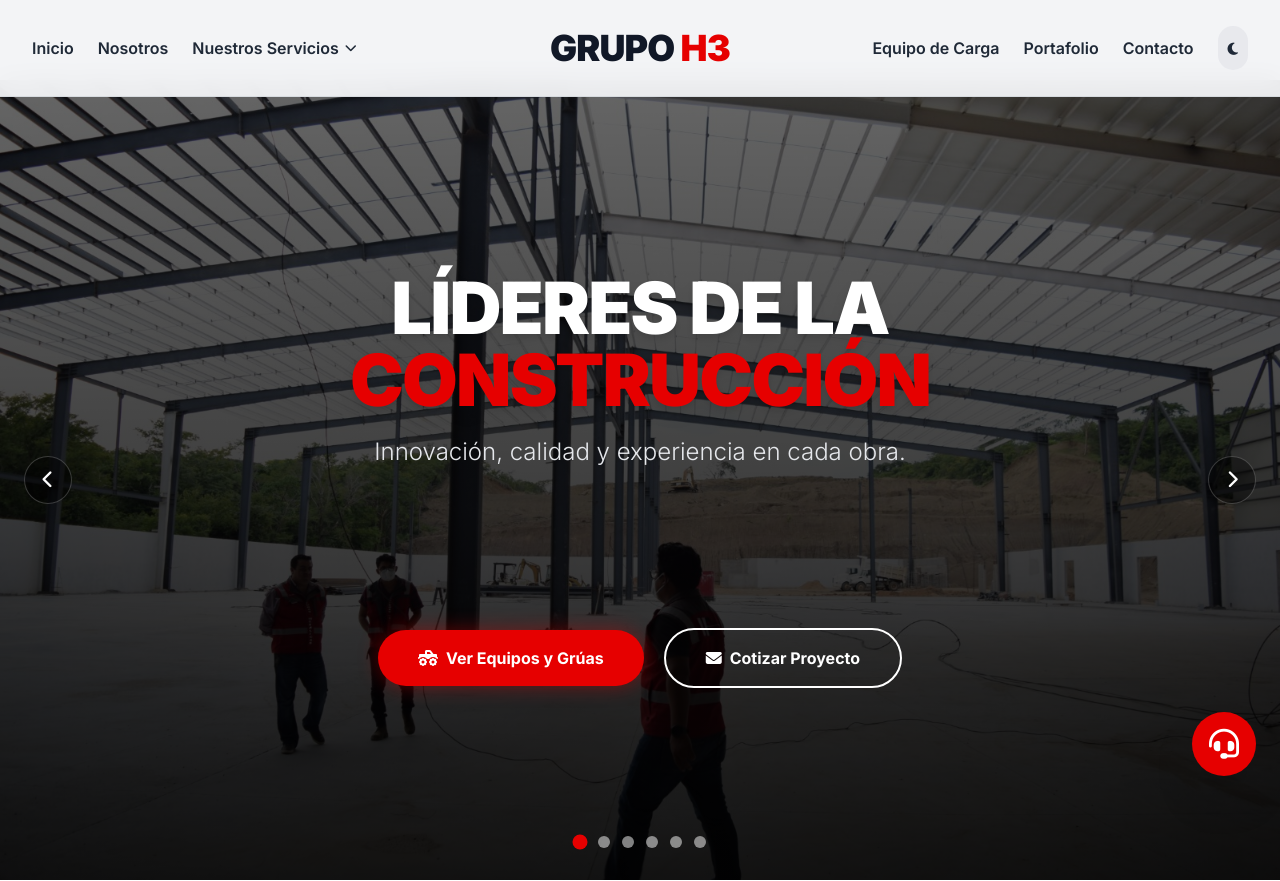
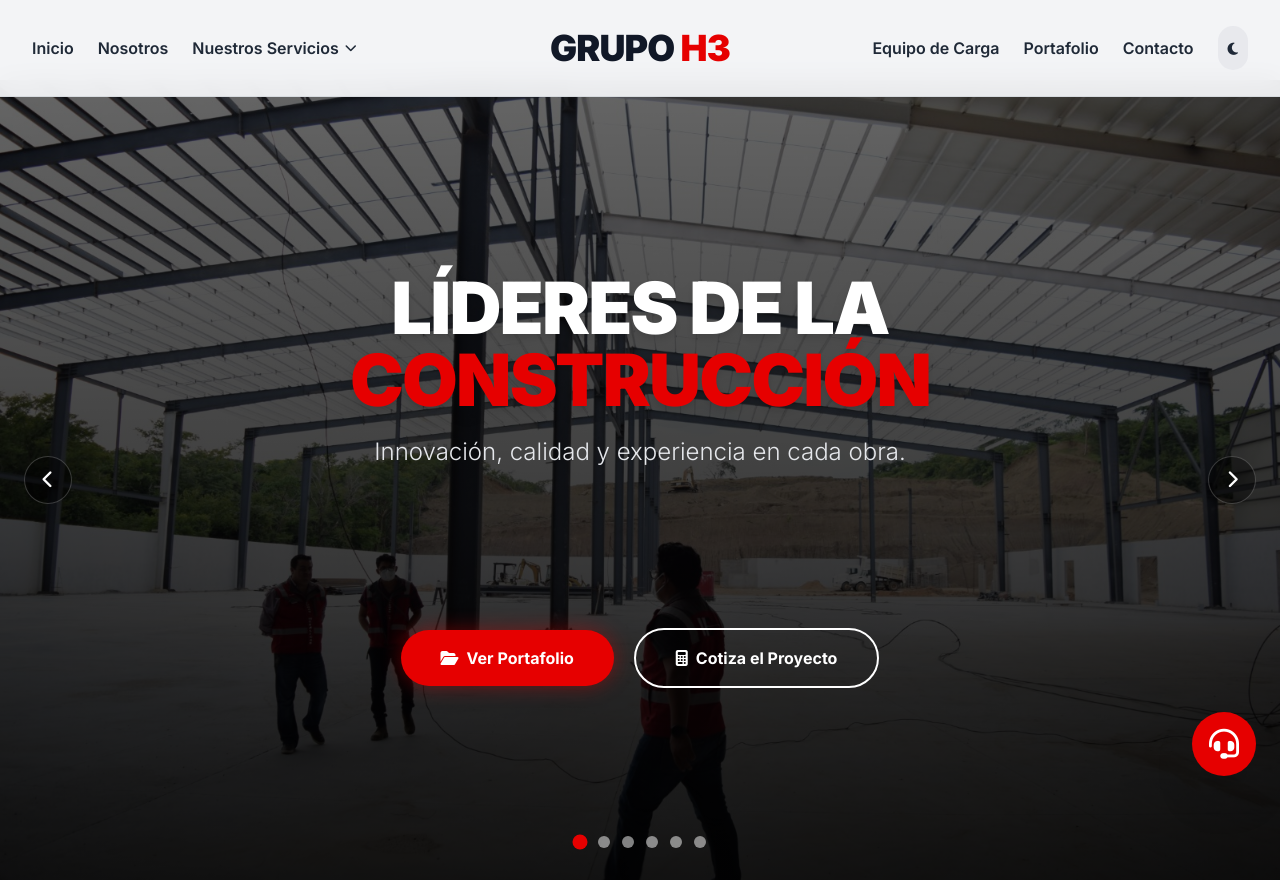
Before and after one commit to MiguelG2000/pagina_h3, a Django app: page / in a window 1280 px wide. Shown: the top 881 px of the page. Run offline with Django 5.2, Linux system fonts and the light colour scheme; some libraries are stand-ins or nearby versions.

Commit message:
Botones en hero y en gruas

```diff
--- a/templates/cliente/equipo_carga.html
+++ b/templates/cliente/equipo_carga.html
@@ -327,13 +327,19 @@
 
         </div>
 
-        <!-- Botón Ver Todo / Ver Menos -->
-        <div class="text-center mt-10" data-aos="fade-up">
+        <!-- Botones de Acción: Ver Todo / Descargar Catálogo -->
+        <div class="flex flex-col sm:flex-row items-center justify-center gap-4 mt-10" data-aos="fade-up" data-aos-delay="100">
             <button id="btn-ver-todo"
-                    class="inline-flex items-center gap-2 bg-brand-red hover:bg-red-700 text-white font-bold py-3 px-8 rounded-full transition-all shadow-lg hover:shadow-xl transform hover:-translate-y-0.5">
+                    class="inline-flex items-center gap-2 bg-brand-red hover:bg-red-700 text-white font-bold py-3.5 px-8 rounded-xl transition-all shadow-lg hover:shadow-xl transform hover:-translate-y-0.5 text-sm sm:text-base">
                 <span id="btn-texto">Ver todo</span>
                 <i id="btn-icono" class="fas fa-chevron-down transition-transform duration-300"></i>
             </button>
+
+            <a href="{% static 'pdf/catalogo_gruas.pdf' %}" download class="inline-flex items-center gap-3 bg-brand-red hover:bg-red-700 text-white font-bold text-sm sm:text-base px-8 py-3.5 rounded-xl shadow-lg hover:shadow-red-500/30 transform hover:-translate-y-0.5 transition-all duration-300 group">
+                <i class="fas fa-file-pdf text-xl group-hover:scale-110 transition-transform"></i>
+                <span>Descargar Portafolio de Grúas</span>
+                <i class="fas fa-download text-sm group-hover:translate-y-0.5 transition-transform"></i>
+            </a>
         </div>
     </div>
 </section>
--- a/templates/cliente/hero.html
+++ b/templates/cliente/hero.html
@@ -82,16 +82,33 @@
 
         </div>
 
-        <!-- Botones de Acción -->
-        <div class="flex flex-col sm:flex-row gap-4 sm:gap-5 justify-center items-stretch sm:items-center w-full sm:w-auto">
+        <!-- Botones de Acción Dinámicos por Slide -->
+        <div class="w-full sm:w-auto">
+
+            <!-- Grupo de Botones Exclusivo para Slide 2 (Grúas) -->
+            <div id="hero-btns-gruas" class="hidden flex-col sm:flex-row gap-4 sm:gap-5 justify-center items-stretch sm:items-center w-full sm:w-auto">
                 <a href="#equipo-carga"
                    class="inline-flex items-center justify-center bg-brand-red hover:bg-red-700 text-white font-bold py-3.5 sm:py-4 px-8 sm:px-10 rounded-full transition-all duration-300 transform hover:scale-105 shadow-[0_0_20px_rgba(230,0,0,0.4)] text-sm sm:text-base w-full sm:w-auto whitespace-nowrap">
                     <i class="fas fa-truck-monster mr-2"></i>Ver Equipos y Grúas
                 </a>
+                <button onclick="openAreaContact('Grúas', 'H3 Grúas')"
+                   class="inline-flex items-center justify-center bg-transparent border-2 border-white hover:border-brand-red hover:bg-brand-red text-white font-bold py-3.5 sm:py-4 px-8 sm:px-10 rounded-full transition-all duration-300 transform hover:scale-105 text-sm sm:text-base w-full sm:w-auto whitespace-nowrap">
+                    <i class="fas fa-envelope mr-2"></i>Contacto Grúas
+                </button>
+            </div>
+
+            <!-- Grupo de Botones General (Slides 1, 3, 4, 5 y 6) -->
+            <div id="hero-btns-general" class="flex flex-col sm:flex-row gap-4 sm:gap-5 justify-center items-stretch sm:items-center w-full sm:w-auto">
+                <a href="#portafolio"
+                   class="inline-flex items-center justify-center bg-brand-red hover:bg-red-700 text-white font-bold py-3.5 sm:py-4 px-8 sm:px-10 rounded-full transition-all duration-300 transform hover:scale-105 shadow-[0_0_20px_rgba(230,0,0,0.4)] text-sm sm:text-base w-full sm:w-auto whitespace-nowrap">
+                    <i class="fas fa-folder-open mr-2"></i>Ver Portafolio
+                </a>
                 <a href="#contacto"
                    class="inline-flex items-center justify-center bg-transparent border-2 border-white hover:border-brand-red hover:bg-brand-red text-white font-bold py-3.5 sm:py-4 px-8 sm:px-10 rounded-full transition-all duration-300 transform hover:scale-105 text-sm sm:text-base w-full sm:w-auto whitespace-nowrap">
-                <i class="fas fa-envelope mr-2"></i>Cotizar Proyecto
+                    <i class="fas fa-calculator mr-2"></i>Cotiza el Proyecto
                 </a>
+            </div>
+
         </div>
     </div>
 
@@ -120,7 +137,7 @@
     </div>
 </section>
 
-<!-- Script (el JavaScript dinámico detecta automáticamente el total de slides) -->
+<!-- Script de navegación dinámica del Hero -->
 <script>
     document.addEventListener('DOMContentLoaded', () => {
         const slides = document.querySelectorAll('.hero-slide');
@@ -129,6 +146,9 @@
         const btnPrev = document.getElementById('prev-slide');
         const btnNext = document.getElementById('next-slide');
         const heroSection = document.getElementById('hero');
+
+        const btnsGruas = document.getElementById('hero-btns-gruas');
+        const btnsGeneral = document.getElementById('hero-btns-general');
 
         let currentIndex = 0;
         let slideInterval;
@@ -161,6 +181,19 @@
                     text.classList.add('opacity-0', 'translate-y-4', 'pointer-events-none');
                 }
             });
+
+            // Alternar visibilidad de botones según la diapositiva
+            if (currentIndex === 1) { // Slide 2: Grúas e Izajes
+                btnsGeneral.classList.add('hidden');
+                btnsGeneral.classList.remove('flex');
+                btnsGruas.classList.remove('hidden');
+                btnsGruas.classList.add('flex');
+            } else { // Resto de slides
+                btnsGruas.classList.add('hidden');
+                btnsGruas.classList.remove('flex');
+                btnsGeneral.classList.remove('hidden');
+                btnsGeneral.classList.add('flex');
+            }
 
             // Actualizar Puntos (Dots)
             dots.forEach((dot, i) => {
```
Lines whose indentation alone changed are shown as unchanged.
